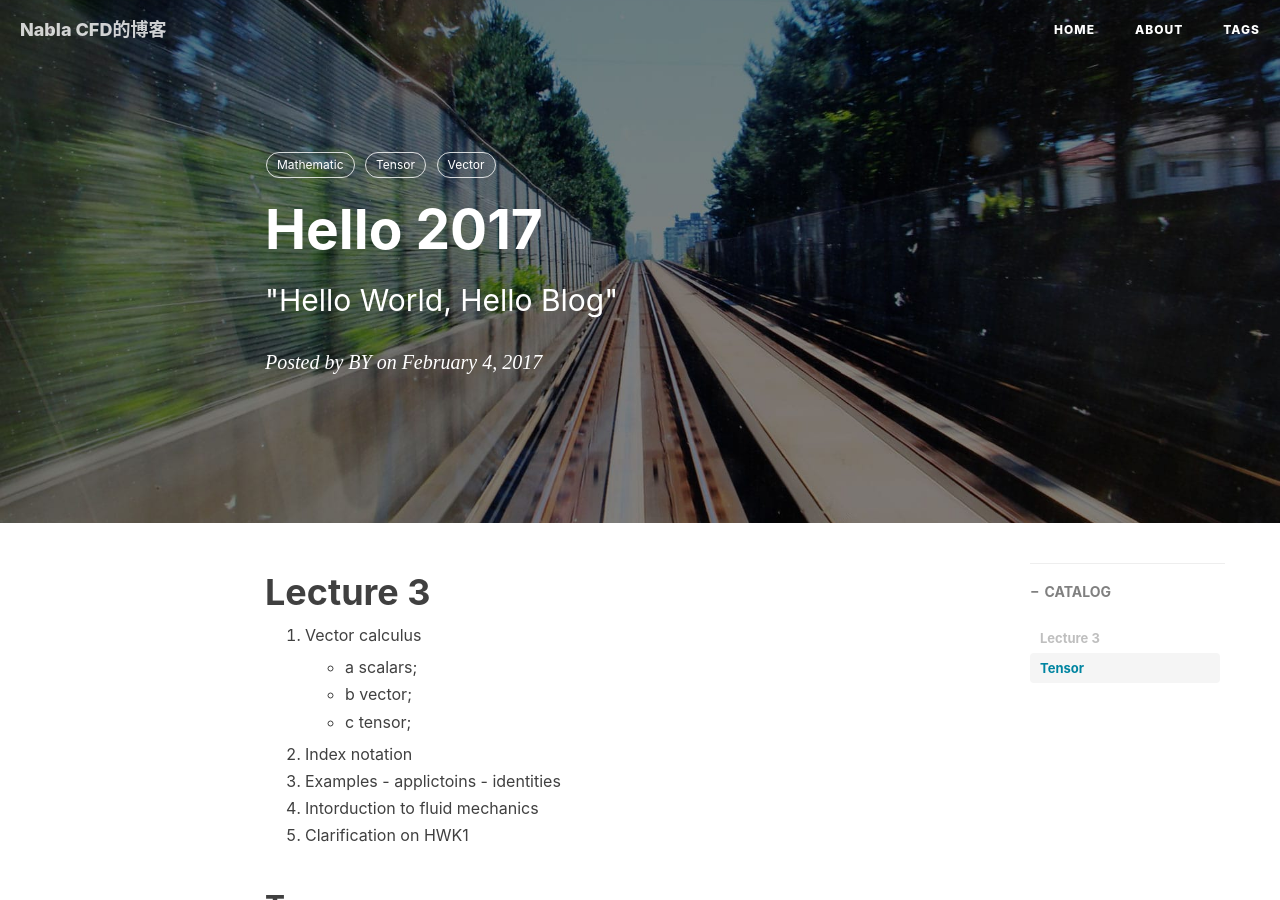
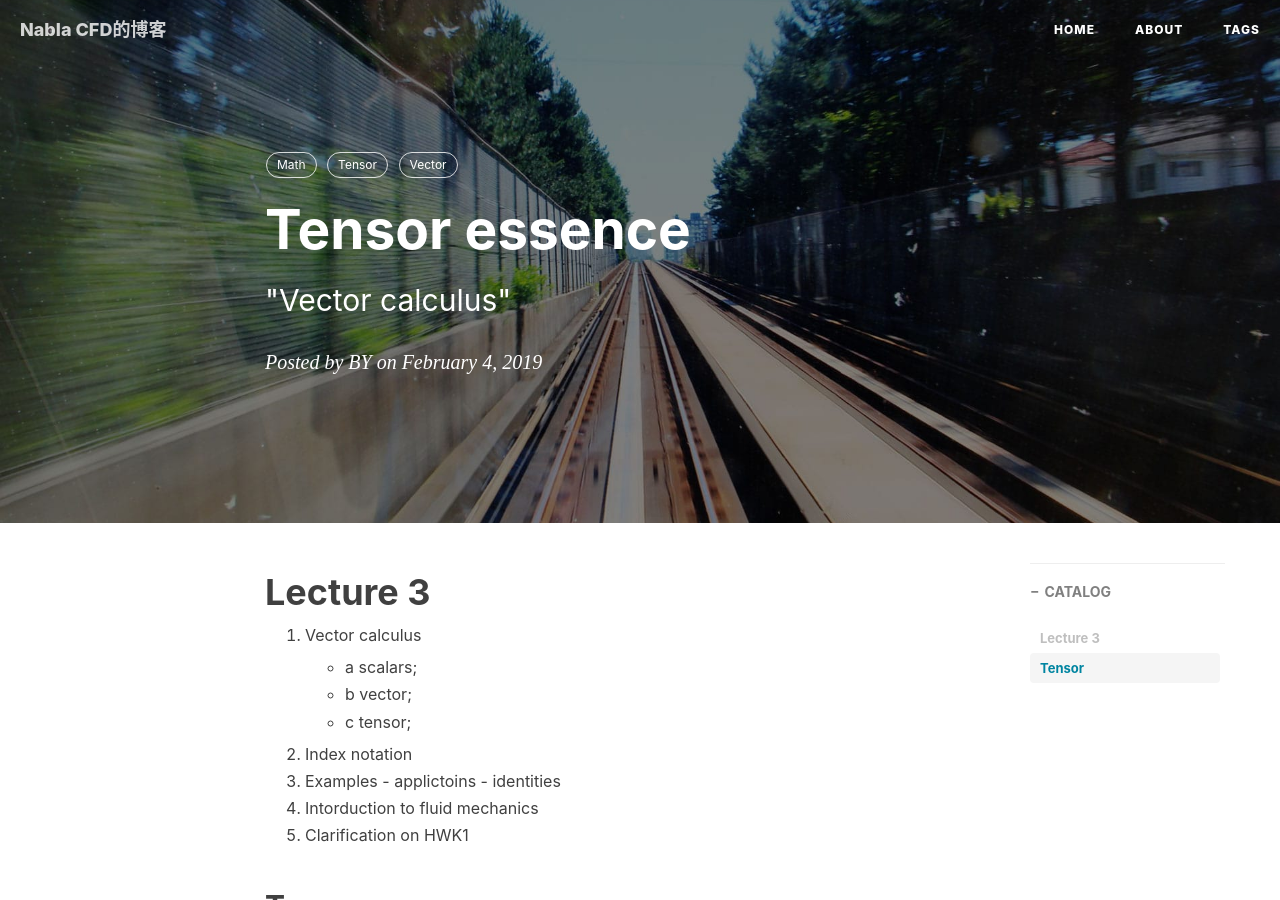
Before and after one commit to NablaCFD/NablaCFD.github.io, a Jekyll site: the page built from _posts/2019-01-28-Vector_Calculus.md, in a window 1280 px wide and 900 px high. Built offline with Jekyll 4.4.1, drawn with Linux system fonts in a browser that asks for light colours; nearby versions of some CDN libraries; comment, search, counter and statistics services are not loaded; some of the changed text lies outside the part shown.

Commit message:
small revised.

```diff
--- a/_posts/2019-01-28-Vector_Calculus.md
+++ b/_posts/2019-01-28-Vector_Calculus.md
@@ -1,13 +1,13 @@
 ---
 layout:     post
-title:      Hello 2017
-subtitle:    "\"Hello World, Hello Blog\""
-date:       2017-02-04
+title:      Tensor essence
+subtitle:    "\"Vector calculus\""
+date:       2019-02-04
 author:     BY
 header-img: img/post-bg-2015.jpg
 catalog: true
 tags:
-    - Mathematic
+    - Math
     - Tensor
     - Vector
 ---
```
